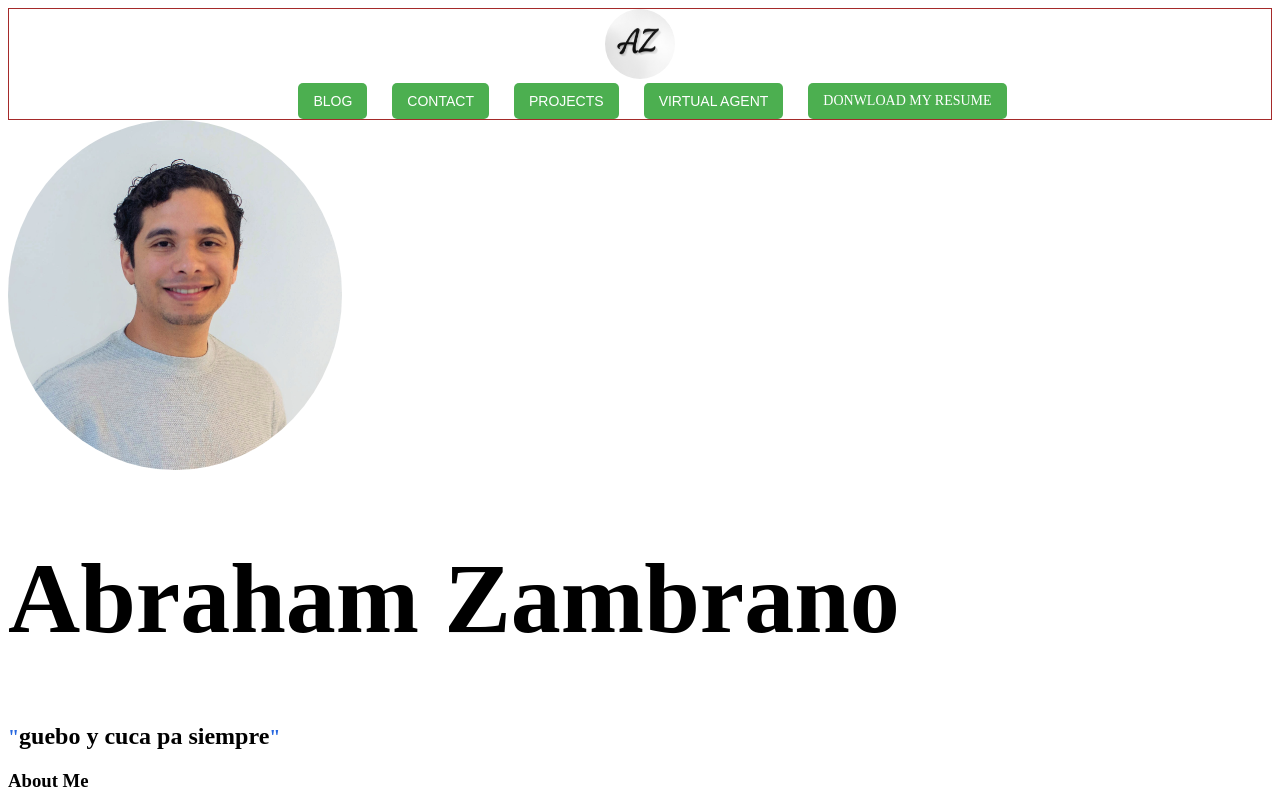
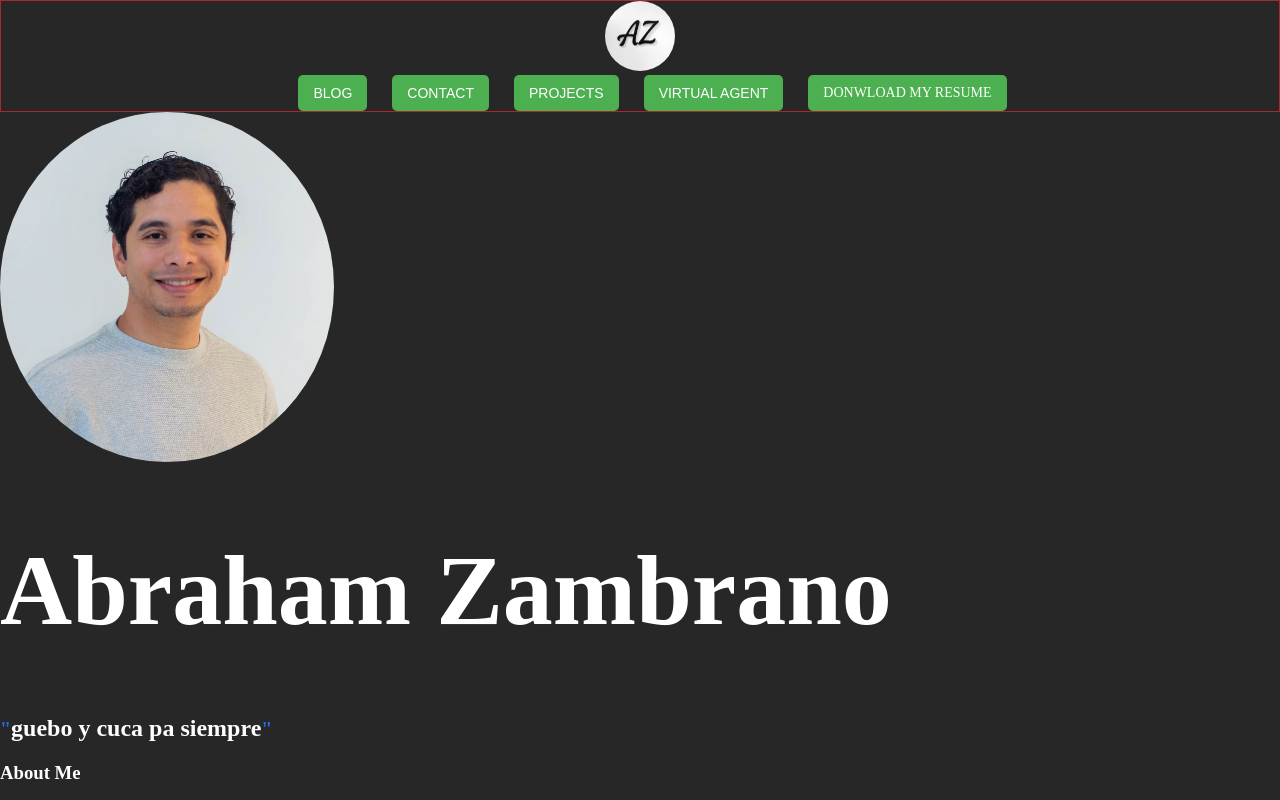
Before and after one commit to AbrahamZambranoTablante/portafolio-app, a React (Vite) app in the folder portafolio-app/: page / in a window 1280 px wide. Shown: the top 800 px of the page. Built offline with nearby package versions, Linux system fonts and the light colour scheme.

Commit message:
layout dark for the whole website

```diff
--- a/portafolio-app/src/App.css
+++ b/portafolio-app/src/App.css
@@ -40,3 +40,10 @@
 .read-the-docs {
   color: #888;
 } */
+
+body {
+  background-color: #272727;  /* Dark background */
+  color: #ffffff;             /* Light text */
+  margin: 0;
+  padding: 0;
+}
```
